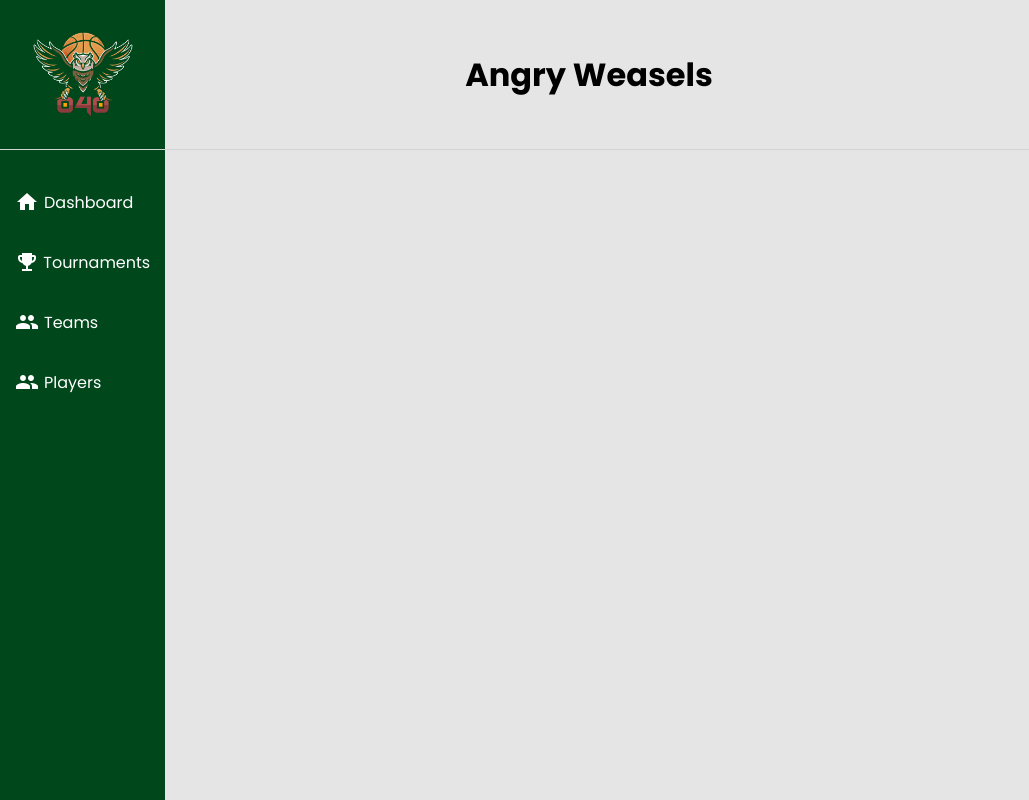
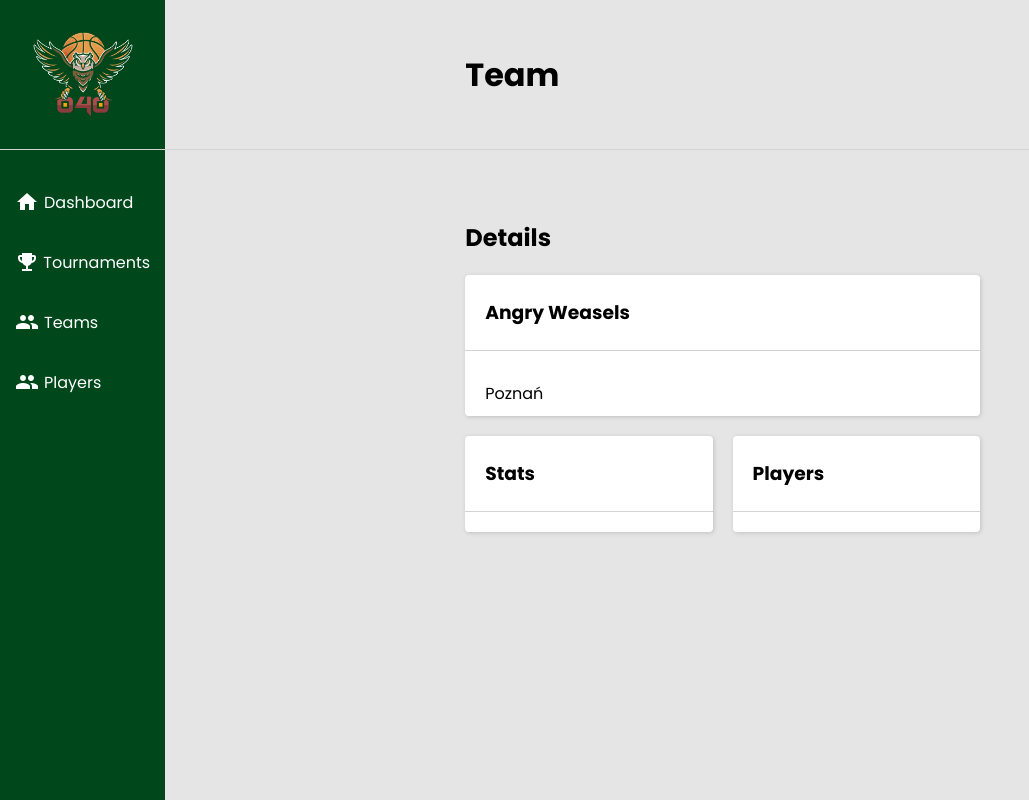
Before and after one commit to kwiatkowskijan/040basket-league, an Angular app: page /tournament/1/team/1 in a window 1280 px wide. Shown: the whole page, without its empty margins (0-1029 px from the left). Built offline with nearby package versions, Linux system fonts and the light colour scheme; data requests are answered from the project's data file.

Commit message:
Team details structure

```diff
--- a/db.json
+++ b/db.json
@@ -26,20 +26,6 @@
       "name": "040Basket Tournament 3.0",
       "startDate": "2025-09-14",
       "endDate": "2025-09-14",
-      "place": "MOSiR Puszczykowo"
-    },
-    {
-      "id": "0",
-      "name": "040Basket Tournament 1.0",
-      "startDate": "2023-09-09",
-      "endDate": "2023-09-09",
-      "place": "MOSiR Puszczykowo"
-    },
-    {
-      "id": "1",
-      "name": "040Basket Tournament 5.5",
-      "startDate": "2023-09-09",
-      "endDate": "2023-09-09",
       "place": "MOSiR Puszczykowo"
     }
   ],
--- a/src/app/tournament-team-details/tournament-team-details/tournament-team-details.component.html
+++ b/src/app/tournament-team-details/tournament-team-details/tournament-team-details.component.html
@@ -1,6 +1,30 @@
 <div class="section-title">
-    <h1>{{ team?.name }}</h1>
+    <h1>Team</h1>
 </div>
-<div class="item-content">
-
+<div class="section-container">
+    <div class="above-items-container">
+        <h2>Details</h2>
+    </div>
+    <div class="items-container one-column">
+        <div class="item">
+            <div class="item-title-area">
+                <h3>{{ team?.name }}</h3>
+            </div>
+            <div class="item-content">
+                <p>{{ team?.city }}</p>
+            </div>
+        </div>
+    </div>
+    <div class="items-container two-columns">
+        <div class="item">
+            <div class="item-title-area">
+                <h3>Stats</h3>
+            </div>
+        </div>
+        <div class="item">
+            <div class="item-title-area">
+                <h3>Players</h3>
+            </div>
+        </div>
+    </div>
 </div>
--- a/src/app/tournament-team-details/tournament-team-details/tournament-team-details.component.ts
+++ b/src/app/tournament-team-details/tournament-team-details/tournament-team-details.component.ts
@@ -3,11 +3,15 @@ import { CommonModule } from '@angular/common';
 import { ActivatedRoute } from '@angular/router';
 import { Team } from '../../models/team';
 import { TeamsService } from '../../services/teams.service';
+import { FormControl, FormGroup, ReactiveFormsModule } from '@angular/forms';
+import { MatFormFieldModule } from '@angular/material/form-field';
+import { MatIconModule } from '@angular/material/icon';
+import { MatButtonModule } from '@angular/material/button';
 
 @Component({
   selector: 'app-tournament-team-details',
   standalone: true,
-  imports: [CommonModule],
+  imports: [CommonModule, ReactiveFormsModule],
   templateUrl: './tournament-team-details.component.html',
   styleUrl: './tournament-team-details.component.css'
 })
@@ -18,7 +22,7 @@ export class TournamentTeamDetailsComponent {
   team: Team | undefined;
 
   constructor() {
-    this.teamId = this.route.snapshot.params["id"];
+    this.teamId = this.route.snapshot.params["id2"];
 
     this.teamService.getTeamById(this.teamId).then(team => {
       this.team = team;
--- a/src/styles.css
+++ b/src/styles.css
@@ -61,6 +61,7 @@ a {
     display: grid;
     grid-column-gap: 20px;
     grid-row-gap: 20px;
+    margin-bottom: 20px;
 }
 
 .items-container.one-column {
```
